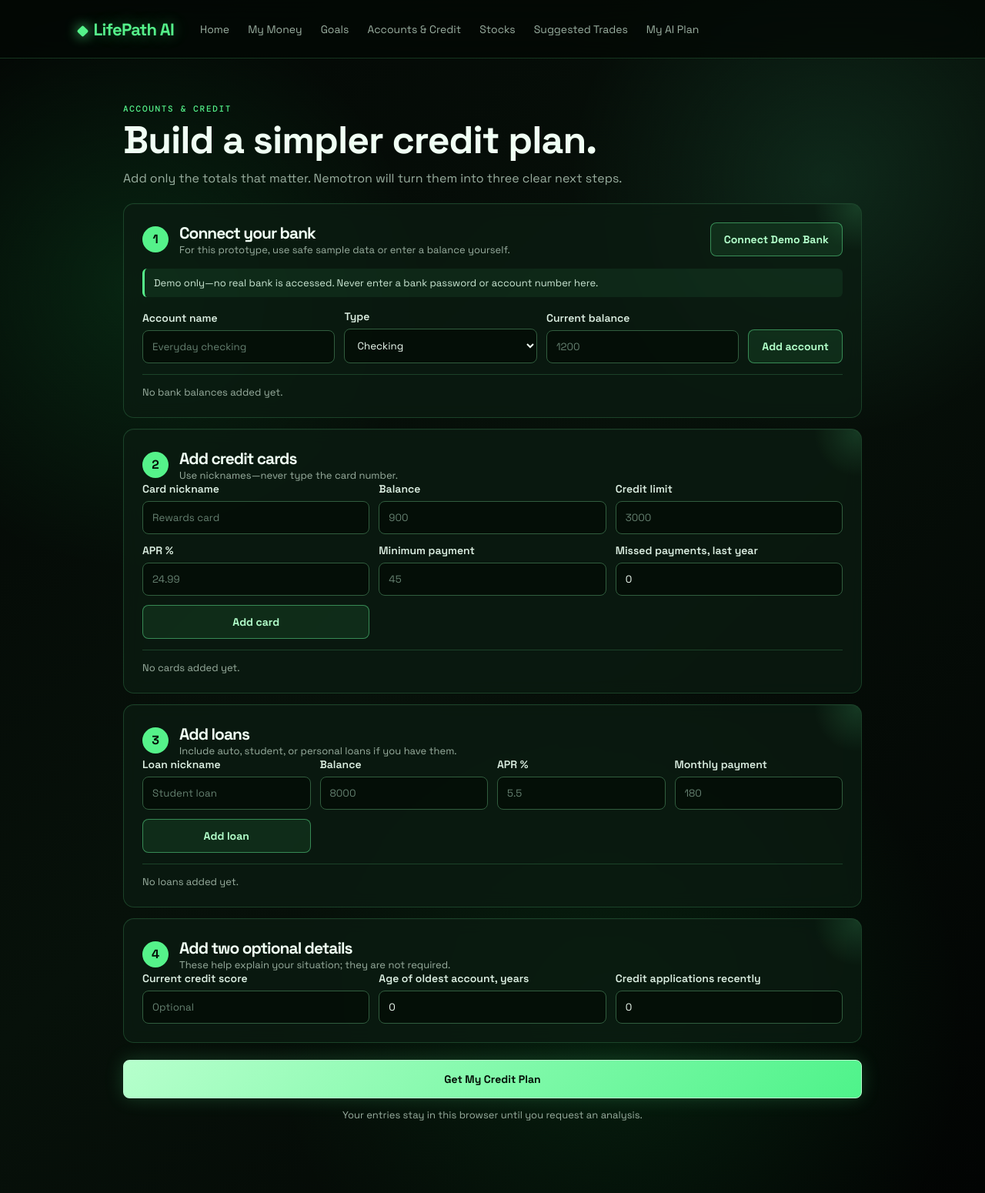
After one commit to Rygar7/Table4, a FastAPI app: template templates/accounts.html in a window 1280 px wide. The commit adds this page. Shown: the whole page at 77% size. Run offline with FastAPI, Linux system fonts and the light colour scheme; the template is opened without the code that fills it, so the values that code supplies are empty.

Commit message:
Add accounts and credit coaching

````diff
--- a/backend/app/main.py
+++ b/backend/app/main.py
@@ -7,6 +7,8 @@ from fastapi.staticfiles import StaticFiles
 from fastapi.templating import Jinja2Templates
 
 from .finance import analyze_profile
+from .credit import analyze_credit
+from .credit_coach import create_credit_advice
 from .market import (
     MarketDataError,
     calculate_stock_metrics,
@@ -20,6 +22,8 @@ from .market import (
 from .models import (
     FinancialAnalysis,
     FinancialProfile,
+    CreditAdvice,
+    CreditProfile,
     MarketNewsItem,
     MarketResearch,
     MarketTrend,
@@ -86,6 +90,11 @@ def ideas_page(request: Request):
     return templates.TemplateResponse(request=request, name="ideas.html")
 
 
+@app.get("/accounts", include_in_schema=False)
+def accounts_page(request: Request):
+    return templates.TemplateResponse(request=request, name="accounts.html")
+
+
 @app.get("/nemotron", include_in_schema=False)
 def nemotron_page(request: Request):
     return templates.TemplateResponse(request=request, name="nemotron.html")
@@ -112,6 +121,12 @@ def plan(profile: FinancialProfile) -> PlanResponse:
             "tax, legal, or investment advice."
         ),
     )
+
+
+@app.post("/api/v1/credit/advice", response_model=CreditAdvice)
+def credit_advice(profile: CreditProfile) -> CreditAdvice:
+    metrics = analyze_credit(profile)
+    return create_credit_advice(profile, metrics)
 
 
 @app.get("/api/v1/market/research", response_model=MarketResearch)
--- a/backend/app/nemotron.py
+++ b/backend/app/nemotron.py
@@ -26,7 +26,11 @@ def _client() -> OpenAI:
 
 def _extract_json(text: str) -> dict:
     cleaned = re.sub(r"^```(?:json)?\s*|\s*```$", "", text.strip(), flags=re.IGNORECASE)
-    return json.loads(cleaned)
+    start = cleaned.find("{")
+    if start == -1:
+        raise ValueError("Model response did not contain JSON")
+    parsed, _ = json.JSONDecoder().raw_decode(cleaned[start:])
+    return parsed
 
 
 def _fallback_coach(analysis: FinancialAnalysis) -> CoachResponse:
--- a/static/style.css
+++ b/static/style.css
@@ -110,6 +110,7 @@ nav a {
   color: var(--muted);
   font-size: 14px;
   text-decoration: none;
+  white-space: nowrap;
   transition: color 0.2s ease;
 }
 
@@ -579,6 +580,127 @@ details a {
   border-radius: 10px;
 }
 
+.accounts-shell {
+  max-width: 960px;
+}
+
+.account-section {
+  margin-bottom: 14px;
+}
+
+.section-heading,
+.section-heading > div {
+  display: flex;
+  align-items: center;
+  justify-content: space-between;
+  gap: 14px;
+}
+
+.section-heading h2,
+.section-heading p {
+  margin: 0;
+}
+
+.section-heading p:not(.step-number) {
+  color: var(--muted);
+  font-size: 13px;
+}
+
+.security-note {
+  margin: 16px 0;
+  padding: 10px 12px;
+  color: #cce8d5;
+  font-size: 13px;
+  background: rgba(85, 242, 138, 0.07);
+  border-left: 3px solid var(--green);
+  border-radius: 6px;
+}
+
+.inline-form,
+.data-form {
+  display: grid;
+  max-width: none;
+  grid-template-columns: repeat(3, 1fr) auto;
+  align-items: end;
+  gap: 12px;
+}
+
+.data-form {
+  grid-template-columns: repeat(3, 1fr);
+}
+
+.data-form .add-button {
+  min-height: 43px;
+}
+
+.loan-form,
+.optional-form {
+  grid-template-columns: repeat(4, 1fr);
+}
+
+.optional-form {
+  grid-template-columns: repeat(3, 1fr);
+}
+
+.add-button {
+  white-space: nowrap;
+}
+
+.saved-list {
+  margin-top: 14px;
+  border-top: 1px solid var(--line);
+}
+
+.empty-list {
+  padding-top: 14px;
+  color: var(--muted);
+  font-size: 13px;
+}
+
+.saved-row {
+  display: flex;
+  align-items: center;
+  justify-content: space-between;
+  gap: 12px;
+  padding: 11px 0;
+  border-bottom: 1px solid rgba(105, 255, 157, 0.1);
+}
+
+.saved-row button {
+  color: var(--muted);
+  background: transparent;
+  border: 0;
+  cursor: pointer;
+}
+
+.saved-row button:hover {
+  color: var(--green-light);
+}
+
+.metric-line {
+  color: var(--green-light);
+}
+
+.priority-list {
+  display: grid;
+  gap: 12px;
+}
+
+.priority-card {
+  display: grid;
+  grid-template-columns: 42px 1fr;
+  gap: 16px;
+  padding: 20px;
+  background: rgba(11, 28, 17, 0.9);
+  border: 1px solid var(--line);
+  border-radius: 14px;
+}
+
+.priority-card p {
+  margin: 7px 0;
+  color: #c8d8cd;
+}
+
 @media (max-width: 850px) {
   header {
     gap: 16px;
@@ -615,6 +737,13 @@ details a {
   .step-card select {
     grid-column: 1 / -1;
   }
+
+  .inline-form,
+  .data-form,
+  .loan-form,
+  .optional-form {
+    grid-template-columns: 1fr 1fr;
+  }
 }
 
 @media (max-width: 500px) {
@@ -630,4 +759,16 @@ details a {
   .profile-menu {
     margin-left: auto;
   }
+
+  .section-heading {
+    align-items: stretch;
+    flex-direction: column;
+  }
+
+  .inline-form,
+  .data-form,
+  .loan-form,
+  .optional-form {
+    grid-template-columns: 1fr;
+  }
 }
--- /dev/null
+++ b/templates/accounts.html
@@ -0,0 +1,187 @@
+{% extends "base.html" %}
+
+{% block content %}
+<div class="simple-shell accounts-shell">
+  <section class="welcome compact-welcome">
+    <div>
+      <p class="label">ACCOUNTS &amp; CREDIT</p>
+      <h1>Build a simpler credit plan.</h1>
+      <p>Add only the totals that matter. Nemotron will turn them into three clear next steps.</p>
+    </div>
+  </section>
+
+  <section class="panel account-section">
+    <div class="section-heading">
+      <div>
+        <p class="step-number">1</p>
+        <div>
+          <h2>Connect your bank</h2>
+          <p>For this prototype, use safe sample data or enter a balance yourself.</p>
+        </div>
+      </div>
+      <button id="connect-demo" class="light-button" type="button">Connect Demo Bank</button>
+    </div>
+    <p class="security-note">Demo only—no real bank is accessed. Never enter a bank password or account number here.</p>
+    <form id="bank-form" class="inline-form">
+      <label>Account name<input id="bank-name" placeholder="Everyday checking" maxlength="80" required></label>
+      <label>Type<select id="bank-type"><option value="checking">Checking</option><option value="savings">Savings</option></select></label>
+      <label>Current balance<input id="bank-balance" type="number" min="0" step="0.01" placeholder="1200" required></label>
+      <button class="light-button add-button" type="submit">Add account</button>
+    </form>
+    <div id="bank-list" class="saved-list empty-list">No bank balances added yet.</div>
+  </section>
+
+  <section class="panel account-section">
+    <div class="section-heading">
+      <div>
+        <p class="step-number">2</p>
+        <div><h2>Add credit cards</h2><p>Use nicknames—never type the card number.</p></div>
+      </div>
+    </div>
+    <form id="card-form" class="data-form">
+      <label>Card nickname<input id="card-name" placeholder="Rewards card" maxlength="80" required></label>
+      <label>Balance<input id="card-balance" type="number" min="0" step="0.01" placeholder="900" required></label>
+      <label>Credit limit<input id="card-limit" type="number" min="1" step="0.01" placeholder="3000" required></label>
+      <label>APR %<input id="card-apr" type="number" min="0" max="100" step="0.01" placeholder="24.99" required></label>
+      <label>Minimum payment<input id="card-minimum" type="number" min="0" step="0.01" placeholder="45" required></label>
+      <label>Missed payments, last year<input id="card-missed" type="number" min="0" max="12" step="1" value="0" required></label>
+      <button class="light-button add-button" type="submit">Add card</button>
+    </form>
+    <div id="card-list" class="saved-list empty-list">No cards added yet.</div>
+  </section>
+
+  <section class="panel account-section">
+    <div class="section-heading">
+      <div>
+        <p class="step-number">3</p>
+        <div><h2>Add loans</h2><p>Include auto, student, or personal loans if you have them.</p></div>
+      </div>
+    </div>
+    <form id="loan-form" class="data-form loan-form">
+      <label>Loan nickname<input id="loan-name" placeholder="Student loan" maxlength="80" required></label>
+      <label>Balance<input id="loan-balance" type="number" min="0" step="0.01" placeholder="8000" required></label>
+      <label>APR %<input id="loan-apr" type="number" min="0" max="100" step="0.01" placeholder="5.5" required></label>
+      <label>Monthly payment<input id="loan-payment" type="number" min="0" step="0.01" placeholder="180" required></label>
+      <button class="light-button add-button" type="submit">Add loan</button>
+    </form>
+    <div id="loan-list" class="saved-list empty-list">No loans added yet.</div>
+  </section>
+
+  <section class="panel account-section">
+    <div class="section-heading">
+      <div>
+        <p class="step-number">4</p>
+        <div><h2>Add two optional details</h2><p>These help explain your situation; they are not required.</p></div>
+      </div>
+    </div>
+    <div class="data-form optional-form">
+      <label>Current credit score<input id="credit-score" type="number" min="300" max="850" placeholder="Optional"></label>
+      <label>Age of oldest account, years<input id="oldest-account" type="number" min="0" max="100" step="0.1" value="0"></label>
+      <label>Credit applications recently<input id="recent-applications" type="number" min="0" max="50" step="1" value="0"></label>
+    </div>
+  </section>
+
+  <button id="credit-plan" class="primary-button large-action" type="button">Get My Credit Plan</button>
+  <p id="credit-status" class="plain-note">Your entries stay in this browser until you request an analysis.</p>
+
+  <section id="credit-result" hidden>
+    <div class="result-heading">
+      <p class="label">YOUR SIMPLE PLAN</p>
+      <h2 id="credit-summary"></h2>
+      <p id="credit-metric" class="metric-line"></p>
+    </div>
+    <div id="priority-cards" class="priority-list"></div>
+    <details class="sources-checked"><summary>How this guidance works</summary>
+      <p>Nemotron ranks verified totals calculated by the app. Credit models can differ, so results are educational.</p>
+      <div id="credit-sources"></div>
+    </details>
+    <p id="credit-disclaimer" class="plain-note"></p>
+  </section>
+</div>
+
+<script>
+  const storageKey = "lifepath_credit_profile_v1";
+  let profile = loadProfile();
+
+  function emptyProfile() {
+    return { bank_accounts: [], credit_cards: [], loans: [] };
+  }
+
+  function loadProfile() {
+    try { return { ...emptyProfile(), ...JSON.parse(localStorage.getItem(storageKey) || "{}") }; }
+    catch { return emptyProfile(); }
+  }
+
+  function saveAndRender() {
+    localStorage.setItem(storageKey, JSON.stringify(profile));
+    renderList("bank-list", profile.bank_accounts, item => `${item.name} · ${item.account_type} · ${money(item.balance)}`, "bank_accounts");
+    renderList("card-list", profile.credit_cards, item => `${item.name} · ${money(item.balance)} of ${money(item.credit_limit)} used`, "credit_cards");
+    renderList("loan-list", profile.loans, item => `${item.name} · ${money(item.balance)} remaining`, "loans");
+  }
+
+  function money(value) { return new Intl.NumberFormat("en-US", { style: "currency", currency: "USD", maximumFractionDigits: 0 }).format(value); }
+
+  function renderList(id, items, textFor, key) {
+    const container = document.getElementById(id);
+    container.classList.toggle("empty-list", !items.length);
+    if (!items.length) { container.textContent = id === "bank-list" ? "No bank balances added yet." : id === "card-list" ? "No cards added yet." : "No loans added yet."; return; }
+    container.replaceChildren(...items.map((item, index) => {
+      const row = document.createElement("div"); row.className = "saved-row";
+      const text = document.createElement("span"); text.textContent = textFor(item);
+      const remove = document.createElement("button"); remove.type = "button"; remove.textContent = "Remove";
+      remove.addEventListener("click", () => { profile[key].splice(index, 1); saveAndRender(); });
+      row.append(text, remove); return row;
+    }));
+  }
+
+  function value(id) { return Number(document.getElementById(id).value); }
+  function reset(form) { form.reset(); saveAndRender(); }
+
+  document.getElementById("connect-demo").addEventListener("click", () => {
+    profile.bank_accounts = [
+      { name: "Demo checking", account_type: "checking", balance: 1850 },
+      { name: "Demo savings", account_type: "savings", balance: 3200 },
+    ];
+    document.getElementById("credit-status").textContent = "Demo bank connected. No real bank was accessed.";
+    saveAndRender();
+  });
+
+  document.getElementById("bank-form").addEventListener("submit", event => {
+    event.preventDefault(); profile.bank_accounts.push({ name: document.getElementById("bank-name").value.trim(), account_type: document.getElementById("bank-type").value, balance: value("bank-balance") }); reset(event.currentTarget);
+  });
+  document.getElementById("card-form").addEventListener("submit", event => {
+    event.preventDefault(); profile.credit_cards.push({ name: document.getElementById("card-name").value.trim(), balance: value("card-balance"), credit_limit: value("card-limit"), apr: value("card-apr"), minimum_payment: value("card-minimum"), missed_payments_12_months: value("card-missed") }); reset(event.currentTarget);
+  });
+  document.getElementById("loan-form").addEventListener("submit", event => {
+    event.preventDefault(); profile.loans.push({ name: document.getElementById("loan-name").value.trim(), balance: value("loan-balance"), apr: value("loan-apr"), monthly_payment: value("loan-payment") }); reset(event.currentTarget);
+  });
+
+  document.getElementById("credit-plan").addEventListener("click", async event => {
+    const button = event.currentTarget; const status = document.getElementById("credit-status");
+    if (!profile.credit_cards.length && !profile.loans.length) { status.textContent = "Add at least one credit card or loan first."; return; }
+    button.disabled = true; status.textContent = "Nemotron is building three clear priorities…";
+    const score = document.getElementById("credit-score").value;
+    try {
+      const response = await fetch("/api/v1/credit/advice", { method: "POST", headers: { "Content-Type": "application/json" }, body: JSON.stringify({ ...profile, credit_score: score ? Number(score) : null, oldest_account_years: value("oldest-account"), recent_credit_applications: value("recent-applications") }) });
+      const data = await response.json(); if (!response.ok) throw new Error(data.detail || "The credit plan is unavailable.");
+      document.getElementById("credit-summary").textContent = data.summary;
+      const utilization = data.metrics.overall_utilization_percent;
+      document.getElementById("credit-metric").textContent = utilization === null ? "Add a credit card to calculate utilization." : `Your entered card utilization: ${utilization}%`;
+      document.getElementById("priority-cards").replaceChildren(...data.priorities.map(item => {
+        const card = document.createElement("article"); card.className = "priority-card";
+        const rank = document.createElement("span"); rank.className = "idea-number"; rank.textContent = item.rank;
+        const body = document.createElement("div"); const title = document.createElement("h2"); title.textContent = item.title;
+        const why = document.createElement("p"); why.textContent = item.why;
+        const action = document.createElement("p"); action.className = "next-step"; action.textContent = `Try this: ${item.action}`;
+        body.append(title, why, action); card.append(rank, body); return card;
+      }));
+      const sources = document.getElementById("credit-sources"); sources.replaceChildren(...data.source_links.map((url, index) => { const link = document.createElement("a"); link.href = url; link.target = "_blank"; link.rel = "noopener noreferrer"; link.textContent = index ? "FICO: new credit" : "FICO: what affects a score"; return link; }));
+      document.getElementById("credit-disclaimer").textContent = data.disclaimer;
+      document.getElementById("credit-result").hidden = false;
+      status.textContent = `Plan ready · Generated by ${data.generated_by}`;
+    } catch (error) { status.textContent = error.message; } finally { button.disabled = false; }
+  });
+
+  saveAndRender();
+</script>
+{% endblock %}
--- a/templates/base.html
+++ b/templates/base.html
@@ -14,6 +14,7 @@
       <a href="/">Home</a>
       <a href="/money">My Money</a>
       <a href="/goals">Goals</a>
+      <a href="/accounts">Accounts &amp; Credit</a>
       <a href="/stocks">Stocks</a>
       <a href="/ideas">Suggested Trades</a>
       <a href="/nemotron">My AI Plan</a>
````
Also changed, not shown: backend/app/credit.py (added, +35 -0 lines), backend/app/credit_coach.py (added, +162 -0 lines), backend/app/models.py (+64 -0 lines), backend/tests/test_api.py (+39 -0 lines), backend/tests/test_credit.py (added, +50 -0 lines), README.md.
